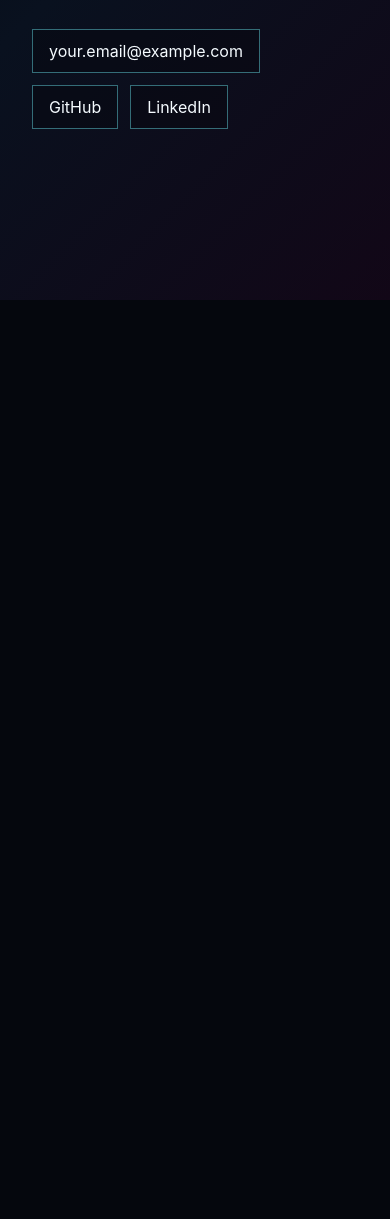
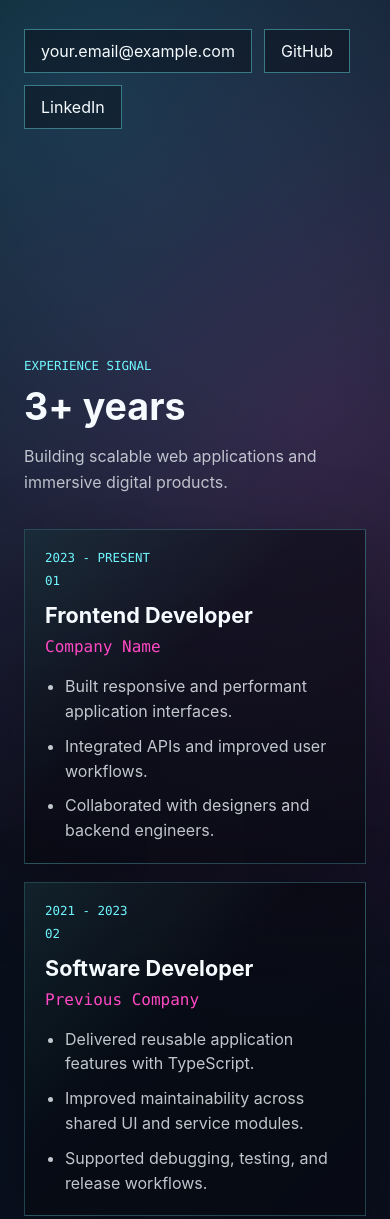
Before and after one commit to hongminglow/aethergrid, a website built with Vite: page index.html in a window 390 px wide. Shown: the part 544-1763 px from the top of the page. Before the commit the page ends 844 px from the top, so only its background shows below. Built offline with nearby package versions, Linux system fonts and the light colour scheme.

Commit message:
feat: completed phase 2, handle all necessary data wiring for setting up the portfolio

```diff
--- a/src/data/portfolioData.ts
+++ b/src/data/portfolioData.ts
@@ -49,8 +49,15 @@ export const portfolioData = {
     "CSS",
     "PostgreSQL",
     "REST APIs",
+    "GraphQL",
+    "Prisma",
+    "Tailwind CSS",
+    "Testing",
+    "CI/CD",
+    "Performance",
     "Git",
-    "UI Engineering"
+    "UI Engineering",
+    "Product Thinking"
   ]
 } as const;
 
--- a/src/main.ts
+++ b/src/main.ts
@@ -1,5 +1,5 @@
 import { portfolioData } from "./data/portfolioData";
-import { createFoundationMarkup } from "./ui/sections";
+import { createPortfolioMarkup } from "./ui/sections";
 import "./styles/global.css";
 
 const app = document.querySelector<HTMLDivElement>("#app");
@@ -8,4 +8,4 @@ if (!app) {
   throw new Error("Unable to mount Aethergrid: #app was not found.");
 }
 
-app.innerHTML = createFoundationMarkup(portfolioData);
+app.innerHTML = createPortfolioMarkup(portfolioData);
--- a/src/styles/global.css
+++ b/src/styles/global.css
@@ -18,16 +18,15 @@ body {
   min-width: 320px;
   min-height: 100vh;
   margin: 0;
+  background: #05070d;
 }
 
 a {
   color: inherit;
 }
 
-.foundation-shell {
+.portfolio-shell {
   min-height: 100vh;
-  display: grid;
-  place-items: center;
   padding: 32px;
   background:
     radial-gradient(circle at 20% 20%, rgb(39 219 255 / 22%), transparent 30%),
@@ -35,8 +34,16 @@ a {
     linear-gradient(135deg, #05070d 0%, #09111f 48%, #120717 100%);
 }
 
-.foundation-hero {
+.page-section {
   width: min(860px, 100%);
+  margin: 0 auto;
+  padding: 112px 0;
+}
+
+.hero-section {
+  min-height: calc(100vh - 64px);
+  display: grid;
+  align-content: center;
 }
 
 .eyebrow,
@@ -58,6 +65,18 @@ h1 {
   line-height: 0.9;
 }
 
+h2 {
+  margin: 0;
+  font-size: clamp(2.35rem, 6vw, 5.25rem);
+  line-height: 0.95;
+}
+
+h3 {
+  margin: 0;
+  font-size: clamp(1.35rem, 3vw, 2rem);
+  line-height: 1.05;
+}
+
 .title {
   margin: 18px 0 28px;
   font-size: clamp(1rem, 2vw, 1.3rem);
@@ -76,11 +95,94 @@ h1 {
   margin: 0;
 }
 
+.section-heading {
+  max-width: 720px;
+  margin-bottom: 34px;
+}
+
+.section-heading > p:last-child {
+  max-width: 640px;
+  margin: 18px 0 0;
+  color: rgb(245 251 255 / 74%);
+  font-size: clamp(1rem, 2vw, 1.15rem);
+  line-height: 1.65;
+}
+
+.experience-list {
+  display: grid;
+  gap: 18px;
+}
+
+.experience-entry {
+  padding: 24px;
+  border: 1px solid rgb(112 246 255 / 24%);
+  background:
+    linear-gradient(135deg, rgb(112 246 255 / 10%), transparent 42%),
+    rgb(5 7 13 / 52%);
+  box-shadow: 0 24px 80px rgb(0 0 0 / 28%);
+}
+
+.experience-entry__meta {
+  display: flex;
+  justify-content: space-between;
+  gap: 20px;
+  margin-bottom: 16px;
+  color: #70f6ff;
+  font-family: "SFMono-Regular", Consolas, "Liberation Mono", monospace;
+  font-size: 0.78rem;
+  text-transform: uppercase;
+}
+
+.experience-entry__company {
+  margin: 10px 0 18px;
+  color: #ff48c4;
+  font-family: "SFMono-Regular", Consolas, "Liberation Mono", monospace;
+}
+
+.experience-entry ul {
+  display: grid;
+  gap: 10px;
+  margin: 0;
+  padding-left: 20px;
+  color: rgb(245 251 255 / 78%);
+  line-height: 1.55;
+}
+
+.skill-grid {
+  display: grid;
+  grid-template-columns: repeat(auto-fit, minmax(138px, 1fr));
+  gap: 12px;
+  padding: 0;
+  margin: 0;
+  list-style: none;
+}
+
+.skill-chip {
+  min-height: 52px;
+  display: flex;
+  align-items: center;
+  justify-content: center;
+  padding: 12px 14px;
+  border: 1px solid rgb(255 72 196 / 28%);
+  background:
+    radial-gradient(circle at top left, rgb(255 72 196 / 16%), transparent 45%),
+    rgb(8 14 28 / 64%);
+  color: rgb(245 251 255 / 88%);
+  text-align: center;
+}
+
 .contact-links {
   display: flex;
   flex-wrap: wrap;
   gap: 12px;
+}
+
+.contact-links--inline {
   margin-top: 34px;
+}
+
+.contact-links--final {
+  margin-top: 30px;
 }
 
 .contact-links a {
@@ -99,3 +201,27 @@ h1 {
   outline: 2px solid #ff48c4;
   outline-offset: 3px;
 }
+
+@media (width <= 640px) {
+  .portfolio-shell {
+    padding: 24px;
+  }
+
+  .page-section {
+    padding: 82px 0;
+  }
+
+  .hero-section {
+    min-height: calc(100vh - 48px);
+  }
+
+  .experience-entry {
+    padding: 20px;
+  }
+
+  .experience-entry__meta {
+    align-items: flex-start;
+    flex-direction: column;
+    gap: 8px;
+  }
+}
--- a/src/ui/sections.ts
+++ b/src/ui/sections.ts
@@ -13,25 +13,89 @@ const escapeHtml = (value: string) =>
     return entities[character];
   });
 
-export const createFoundationMarkup = (data: PortfolioData) => {
-  const introLines = data.intro
-    .map((line) => `<p>${escapeHtml(line)}</p>`)
+const renderIntroLines = (lines: readonly string[]) =>
+  lines.map((line) => `<p>${escapeHtml(line)}</p>`).join("");
+
+const renderExperienceEntries = (experiences: PortfolioData["experiences"]) =>
+  experiences
+    .map((experience, index) => {
+      const description = experience.description
+        .map((item) => `<li>${escapeHtml(item)}</li>`)
+        .join("");
+
+      return `
+        <article class="experience-entry" data-entry-index="${index + 1}">
+          <div class="experience-entry__meta">
+            <span>${escapeHtml(experience.period)}</span>
+            <span>${String(index + 1).padStart(2, "0")}</span>
+          </div>
+          <h3>${escapeHtml(experience.role)}</h3>
+          <p class="experience-entry__company">${escapeHtml(experience.company)}</p>
+          <ul>${description}</ul>
+        </article>
+      `;
+    })
     .join("");
 
-  const contactLinks = [
-    `<a href="mailto:${escapeHtml(data.contact.email)}">${escapeHtml(data.contact.email)}</a>`,
-    `<a href="${escapeHtml(data.contact.githubUrl)}" target="_blank" rel="noreferrer">GitHub</a>`,
-    `<a href="${escapeHtml(data.contact.linkedInUrl)}" target="_blank" rel="noreferrer">LinkedIn</a>`
+const renderSkills = (skills: PortfolioData["skills"]) =>
+  skills
+    .map(
+      (skill, index) =>
+        `<li class="skill-chip" data-skill-index="${index + 1}">${escapeHtml(skill)}</li>`
+    )
+    .join("");
+
+const renderContactLinks = (data: PortfolioData["contact"]) =>
+  [
+    `<a href="mailto:${escapeHtml(data.email)}">${escapeHtml(data.email)}</a>`,
+    `<a href="${escapeHtml(data.githubUrl)}" target="_blank" rel="noreferrer">GitHub</a>`,
+    `<a href="${escapeHtml(data.linkedInUrl)}" target="_blank" rel="noreferrer">LinkedIn</a>`
   ].join("");
 
+export const createPortfolioMarkup = (data: PortfolioData) => {
+  const introLines = renderIntroLines(data.intro);
+  const contactLinks = renderContactLinks(data.contact);
+
   return `
-    <main class="foundation-shell">
-      <section class="foundation-hero" aria-labelledby="intro-title">
+    <main class="portfolio-shell">
+      <section class="hero-section page-section" aria-labelledby="intro-title">
         <p class="eyebrow">Aethergrid foundation</p>
         <h1 id="intro-title">${escapeHtml(data.name)}</h1>
         <p class="title">${escapeHtml(data.title)}</p>
         <div class="intro-lines">${introLines}</div>
-        <nav class="contact-links" aria-label="Contact links">
+        <nav class="contact-links contact-links--inline" aria-label="Primary contact links">
+          ${contactLinks}
+        </nav>
+      </section>
+
+      <section class="experience-section page-section" aria-labelledby="experience-title">
+        <div class="section-heading">
+          <p class="eyebrow">Experience signal</p>
+          <h2 id="experience-title">${escapeHtml(data.experienceSummary.totalYears)}</h2>
+          <p>${escapeHtml(data.experienceSummary.headline)}</p>
+        </div>
+        <div class="experience-list">
+          ${renderExperienceEntries(data.experiences)}
+        </div>
+      </section>
+
+      <section class="skills-section page-section" aria-labelledby="skills-title">
+        <div class="section-heading">
+          <p class="eyebrow">Skill matrix</p>
+          <h2 id="skills-title">Core Capabilities</h2>
+        </div>
+        <ul class="skill-grid" aria-label="Skills">
+          ${renderSkills(data.skills)}
+        </ul>
+      </section>
+
+      <section class="contact-section page-section" aria-labelledby="contact-title">
+        <div class="section-heading">
+          <p class="eyebrow">Open channel</p>
+          <h2 id="contact-title">Reach Out</h2>
+          <p>Use any active signal below to connect.</p>
+        </div>
+        <nav class="contact-links contact-links--final" aria-label="Final contact links">
           ${contactLinks}
         </nav>
       </section>
```
Also changed, not shown: project-requirements-checklist.md (+9 -9 lines), README.md.
